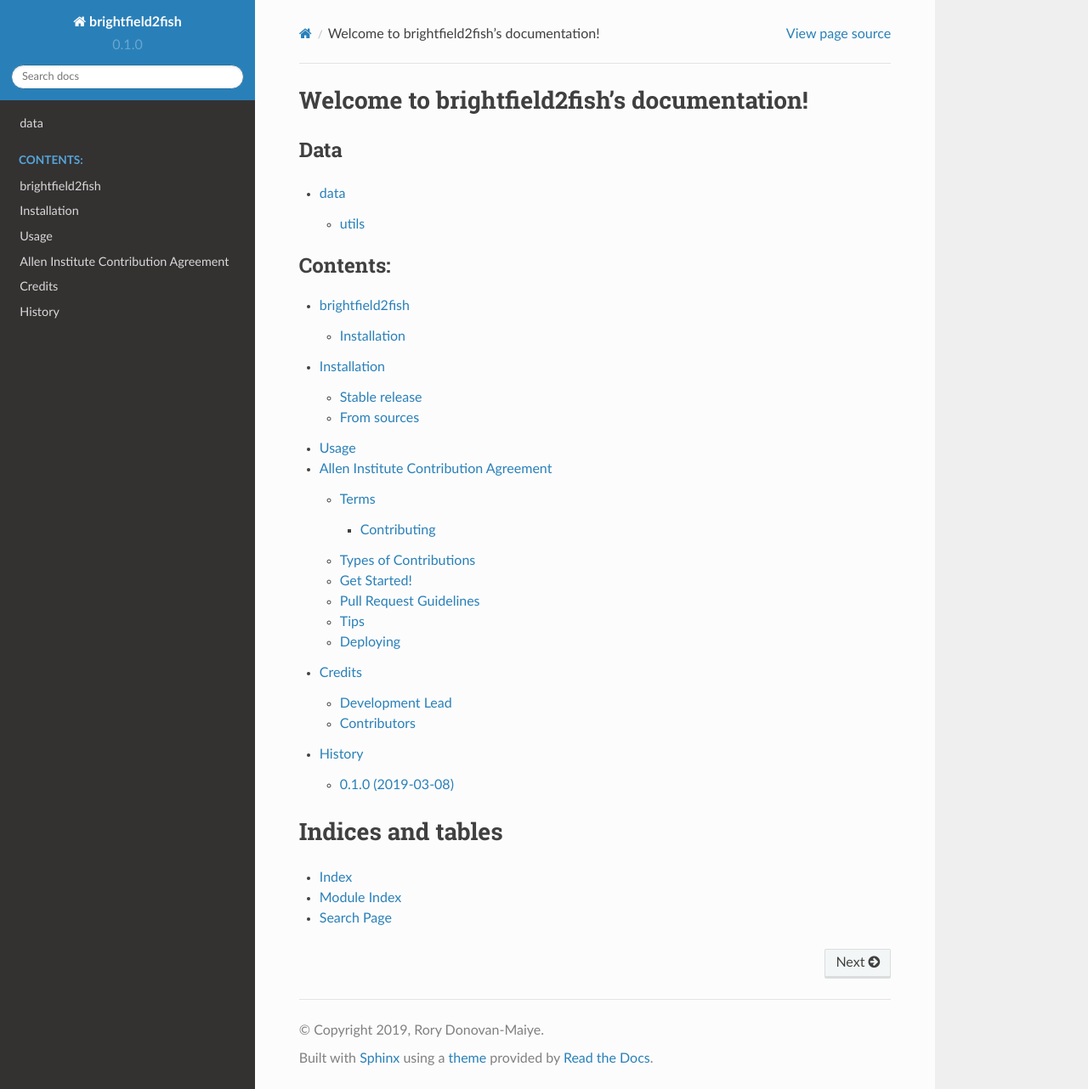
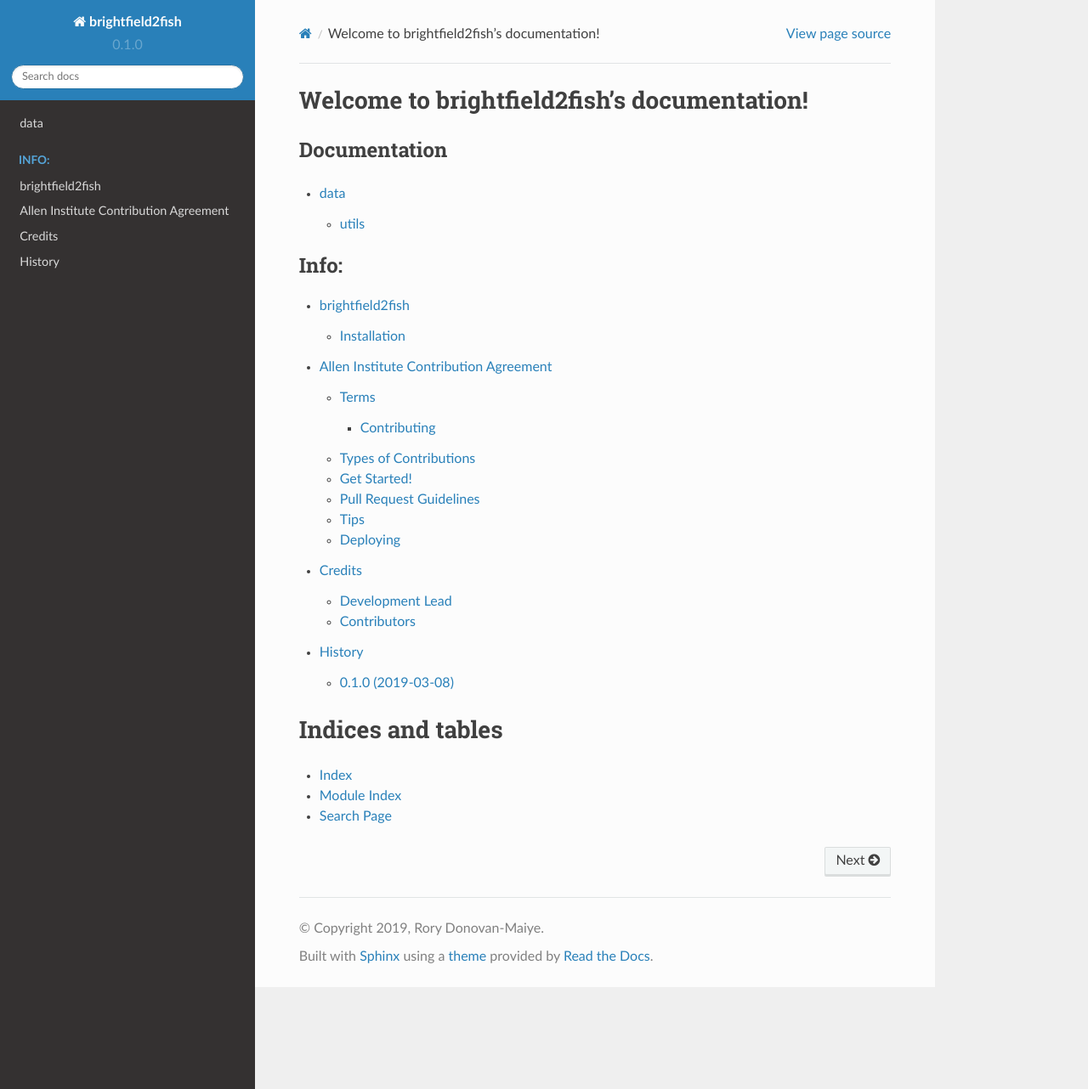
Before and after one commit to AllenCellModeling/brightfield2fish, a Sphinx documentation site: the page built from docs/index.rst, in a window 1280 px wide and 1282 px high. Shown: the whole window at 85% size. Built offline with Sphinx 7.4.7 and the Read the Docs theme 2.0.0, drawn with Linux system fonts in a browser that asks for light colours; pages that are not in the unit, such as notebooks, are missing from menus.

Commit message:
rm doc chaff

```diff
--- a/docs/index.rst
+++ b/docs/index.rst
@@ -1,7 +1,7 @@
 Welcome to brightfield2fish's documentation!
 ======================================
 
-Data
+Documentation
 ----------------
 .. toctree::
    :maxdepth: 3
@@ -11,11 +11,9 @@
 
 .. toctree::
    :maxdepth: 3
-   :caption: Contents:
+   :caption: Info:
 
    readme
-   installation
-   usage
    modules
    contributing
    authors
```
Also changed, not shown: docs/installation.rst (deleted, +0 -51 lines), docs/usage.rst (deleted, +0 -7 lines).
